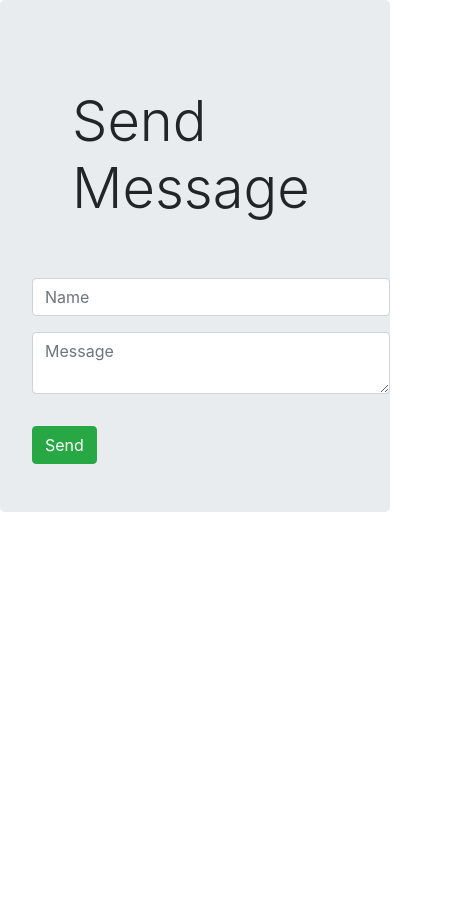
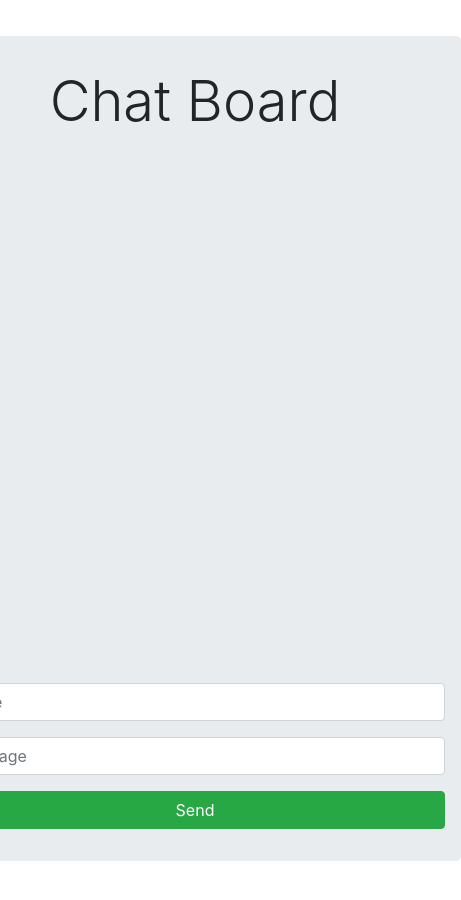
Before and after one commit to moiseslorap/ChatBoard, a website: page index.html in a window 390 px wide. Shown: the whole page, 461 px wide, since content can reach past the window. Before the commit the page ends 844 px from the top, so only its background shows below. Drawn offline with nearby package versions, Linux system fonts and the light colour scheme; no server answers.

Commit message:
Added CSS

```diff
--- a/index.html
+++ b/index.html
@@ -4,36 +4,56 @@
 
 <link href="https://maxcdn.bootstrapcdn.com/bootstrap/4.0.0/css/bootstrap.min.css" rel="stylesheet" integrity="sha384-Gn5384xqQ1aoWXA+058RXPxPg6fy4IWvTNh0E263XmFcJlSAwiGgFAW/dAiS6JXm" crossorigin="anonymous">
 <style>
-    .jumbotron h1, input, textarea, button{
+    .container-fluid{
+        margin-top:5%;
+        padding: 1em;
+    }
+    #messages{
+        overflow-y: scroll;
+        height: 500px;
+        width: 500px;
+    }
+    .card{
+        padding:1em;
+    }
+    p{
         margin:1em;
+    }
+    input, button{
+        margin-top: 1em;
     }
 </style>
 </head>
 
 <body>
     <main>
-        <div class="container">
+        <div class="container-fluid d-flex justify-content-center align-content-center">
             <div class="row">
                 <div class="jumbotron">
-                    <h1 class="display-4">Send Message</h1>
-                    <input id="name" class="form-control" placeholder="Name">
-                    <textarea id="message" class="form-control" placeholder="Message"></textarea>
-                    <button id="send" class="btn btn-success">Send</button>
+                    <h1 class="display-4 text-center">Chat Board</h1><br>
+                    <div id="messages">
+
+                    </div>
+                    <input type="text" id="name" class="form-control" placeholder="Name">
+                    <input type="text" id="message" class="form-control" placeholder="Message"></input>
+                    <button id="send" class="btn btn-block btn-success">Send</button>
                 </div>
             </div>
-            <div id="messages">
 
-            </div>
         </div>
     </main>
     <script src="https://code.jquery.com/jquery-3.3.1.min.js"></script>
     <script src="https://maxcdn.bootstrapcdn.com/bootstrap/4.0.0/js/bootstrap.bundle.min.js" integrity="sha384-feJI7QwhOS+hwpX2zkaeJQjeiwlhOP+SdQDqhgvvo1DsjtiSQByFdThsxO669S2D" crossorigin="anonymous"></script>
     <script src="/socket.io/socket.io.js"></script>
     <script>
+        $( document ).ready( function() {
+            $( '#myModal' ).modal( 'toggle' );
+        });
         var socket = io()
         $(()=>{
             $("#send").click(()=>{
-                var message ={name: $("#name").val(), message: $("#message").val()}
+                var time = new Date().toLocaleString()
+                var message ={name: $("#name").val(), message: $("#message").val(), date: time}
                 postMessage(message)
             })
             getMessages();
@@ -42,7 +62,8 @@
         socket.on('message',addMessage)
 
         function addMessage(message){
-            $("#messages").append(`<h4> ${message.name} </h4> <p> ${message.message} </p>`)
+            $("#messages").append(`<div class="card"> <div class="row"> <div class="col-sm-4"> <b>${message.name} </b> </div>
+            <div class="col-sm-8 text-right"> ${message.date} </div> </div> <div class="row"> <p> ${message.message} </p>  </div> </div>`)
         }
 
         function getMessages(){
--- a/server.js
+++ b/server.js
@@ -14,7 +14,8 @@ var dbUrl = 'mongodb://moiseslorap:ChatDB1234@ds147668.mlab.com:47668/chat-db'
 
 var Message = mongoose.model('Message',{
     name: String,
-    message: String
+    message: String,
+    date: String
 })
 
 app.get('/messages', (req,res)=>{
```
